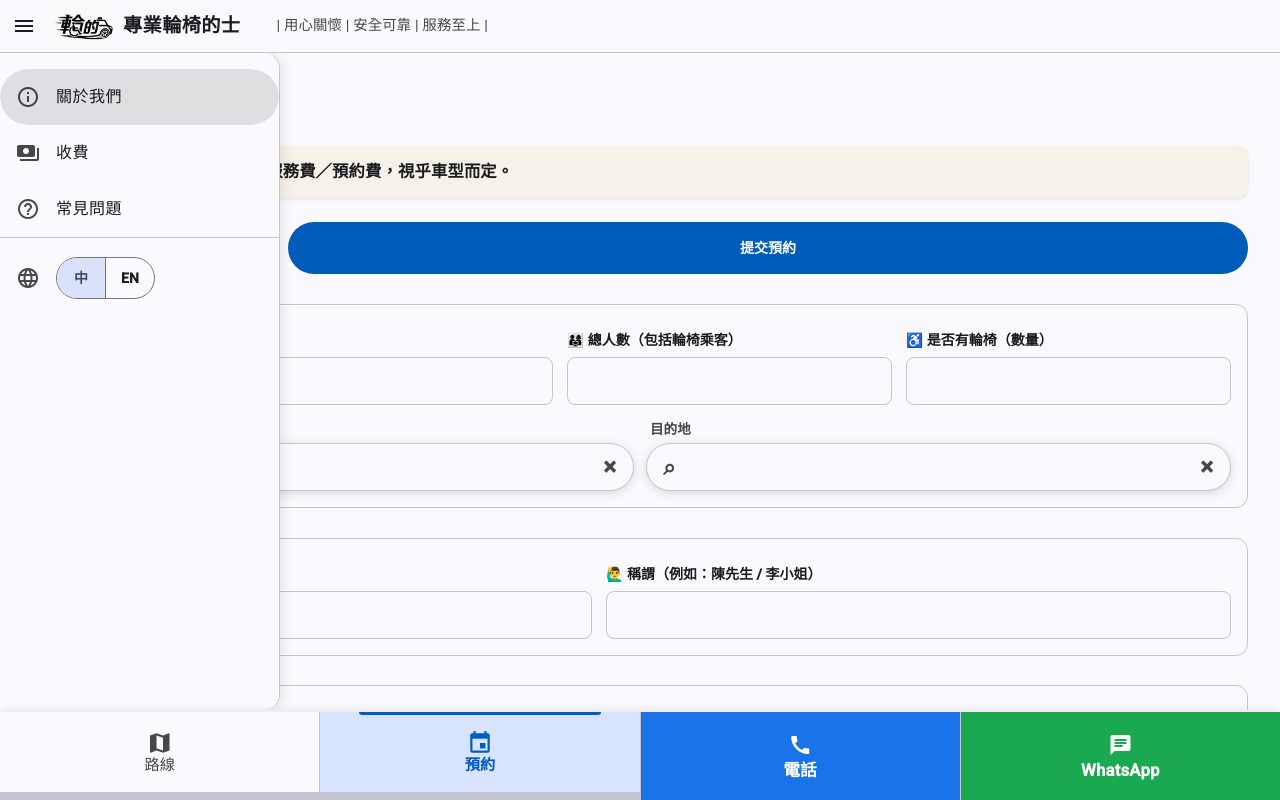
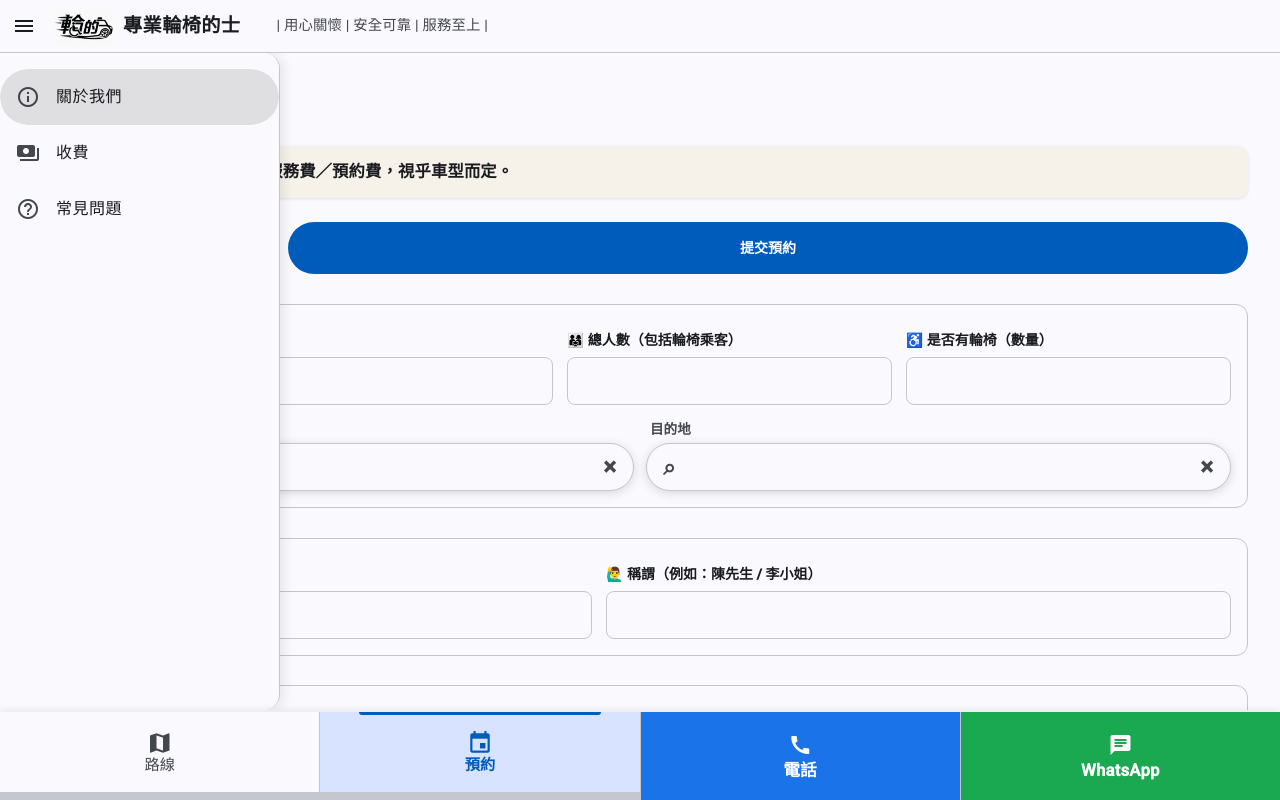
Before and after one commit to WheelChairTaxiPro/git-wheelchairtaxipro1, an Angular app in the folder frontend/: page /booking in a window 1280 px wide. Both pictures are taken after a click on the button "Open navigation menu 開啟選單". Built offline with nearby package versions, Linux system fonts and the light colour scheme.

Commit message:
Remove language switcher

```diff
--- a/frontend/src/app/shared/ui/hamburger-menu/hamburger-menu.html
+++ b/frontend/src/app/shared/ui/hamburger-menu/hamburger-menu.html
@@ -13,16 +13,5 @@
         </span>
       </a>
     }
-
-    <mat-divider />
-
-    <div
-      class="hamburger-menu__item hamburger-menu__lang"
-      role="group"
-      aria-label="Language 語言"
-    >
-      <mat-icon aria-hidden="true" fontIcon="language" />
-      <app-language-switcher />
-    </div>
   </mat-nav-list>
 </nav>
--- a/frontend/src/app/shared/ui/hamburger-menu/hamburger-menu.scss
+++ b/frontend/src/app/shared/ui/hamburger-menu/hamburger-menu.scss
@@ -35,14 +35,3 @@
   opacity: 0.8;
   letter-spacing: 0.01em;
 }
-
-.hamburger-menu__lang {
-  display: flex;
-  align-items: center;
-  gap: 1rem;
-  padding: 0.75rem 1rem;
-
-  mat-icon {
-    color: var(--mat-sys-on-surface-variant, #5f6368);
-  }
-}
--- a/frontend/src/app/shared/ui/hamburger-menu/hamburger-menu.ts
+++ b/frontend/src/app/shared/ui/hamburger-menu/hamburger-menu.ts
@@ -1,10 +1,7 @@
 import { Component } from '@angular/core';
-import { MatDividerModule } from '@angular/material/divider';
 import { MatIconModule } from '@angular/material/icon';
 import { MatListModule } from '@angular/material/list';
 import { RouterLink } from '@angular/router';
-
-import { LanguageSwitcher } from '../language-switcher/language-switcher';
 
 interface MenuLink {
   readonly icon: string;
@@ -18,7 +15,6 @@ interface MenuLink {
  *   1. About   — 關於我們
  *   2. Pricing — 收費 (moved here from the bottom nav)
  *   3. FAQ     — 常見問題
- *   4. Language switch — rendered below the divider, not as a nav link.
  */
 const MENU_LINKS: readonly MenuLink[] = [
   { icon: 'info_outline', labelZh: '關於我們', labelEn: 'About',   route: '/about' },
@@ -28,7 +24,7 @@ const MENU_LINKS: readonly MenuLink[] = [
 
 @Component({
   selector: 'app-hamburger-menu',
-  imports: [RouterLink, MatIconModule, MatListModule, MatDividerModule, LanguageSwitcher],
+  imports: [RouterLink, MatIconModule, MatListModule],
   templateUrl: './hamburger-menu.html',
   styleUrl: './hamburger-menu.scss',
 })
```
